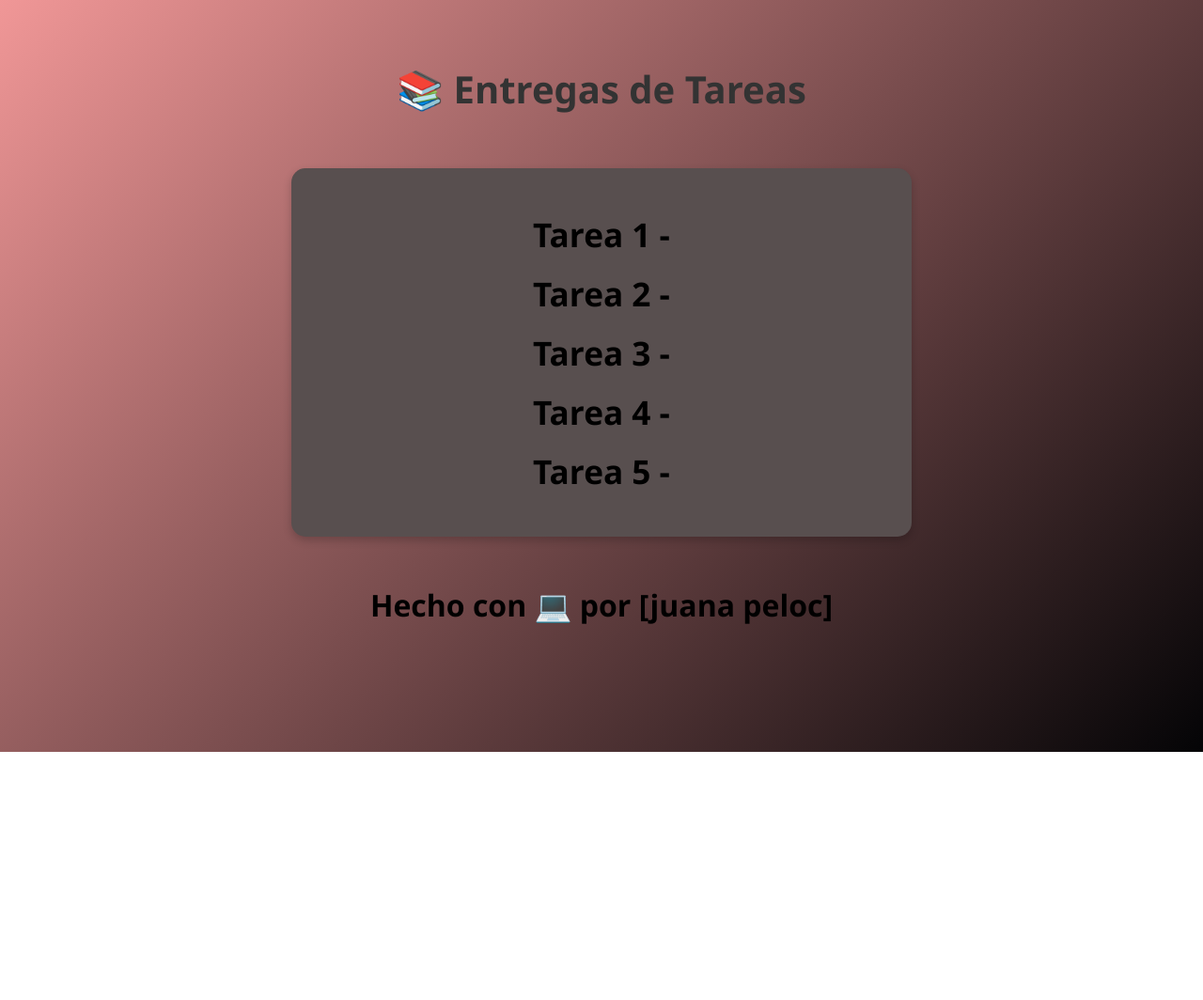
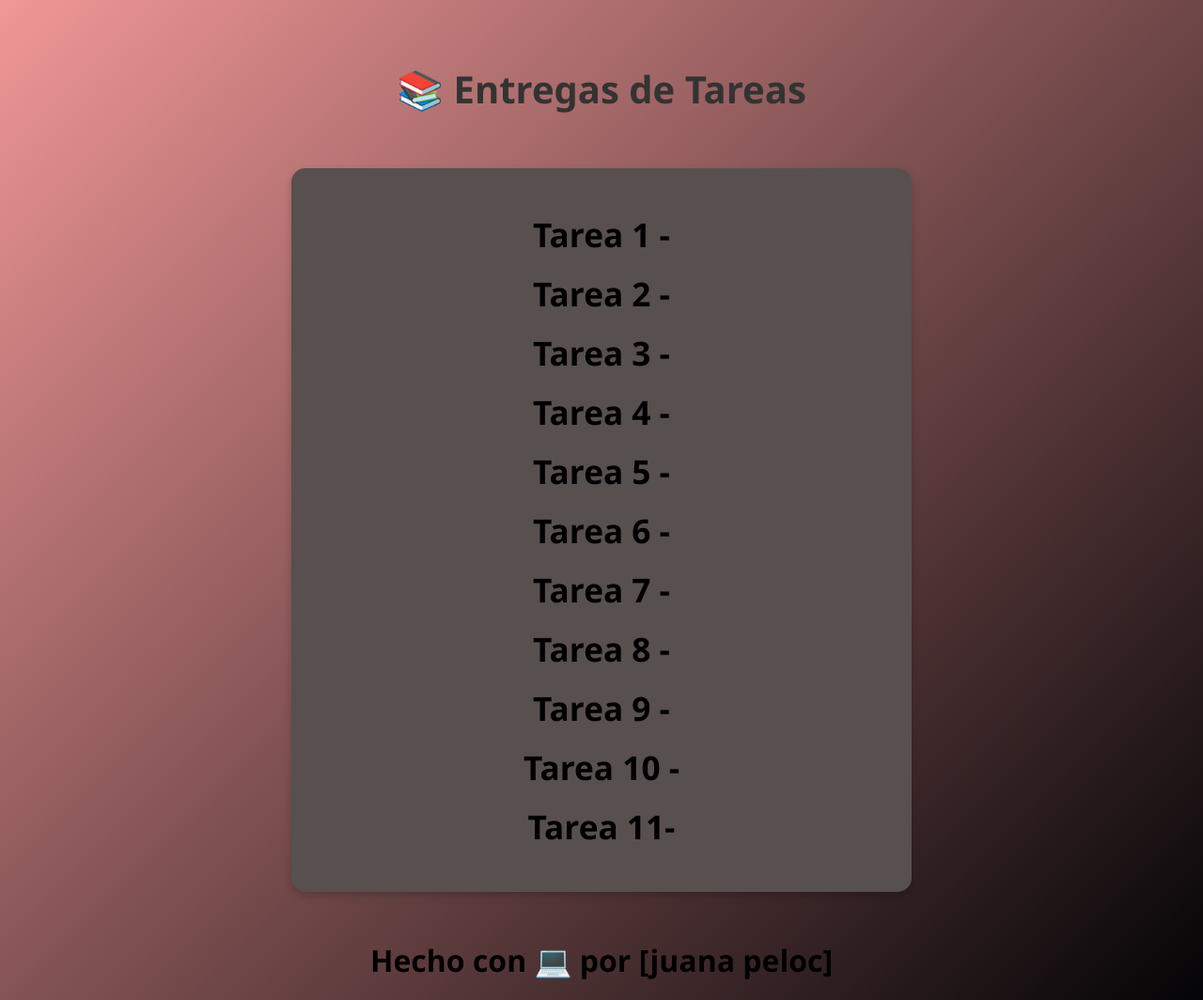
Before and after one commit to Juana888/plataformas-moviles-entregas, a plain HTML site: page index.html in a window 1280 px wide. Shown: the whole page at 94% size. Before the commit the page ends 800 px from the top, so only its background shows below. Drawn offline with Linux system fonts and the light colour scheme.

Commit message:
index.html

```diff
--- a/index.html
+++ b/index.html
@@ -66,6 +66,12 @@
     <li><a href="tp-3/index.html" target="_blank">Tarea 3 - </a></li>
     <li><a href="tp-4/index.html" target="_blank">Tarea 4 - </a></li>
     <li><a href="tp-5/index.html" target="_blank">Tarea 5 - </a></li>
+     <li><a href="tp-5/index.html" target="_blank">Tarea 6 - </a></li>
+     <li><a href="tp-5/index.html" target="_blank">Tarea 7 - </a></li>
+     <li><a href="tp-5/index.html" target="_blank">Tarea 8 - </a></li>
+     <li><a href="tp-5/index.html" target="_blank">Tarea 9 - </a></li>
+     <li><a href="tp-5/index.html" target="_blank">Tarea 10 - </a></li>
+     <li><a href="tp-5/index.html" target="_blank">Tarea 11- </a></li>
   </ul>
 </center>
 </main>
```
